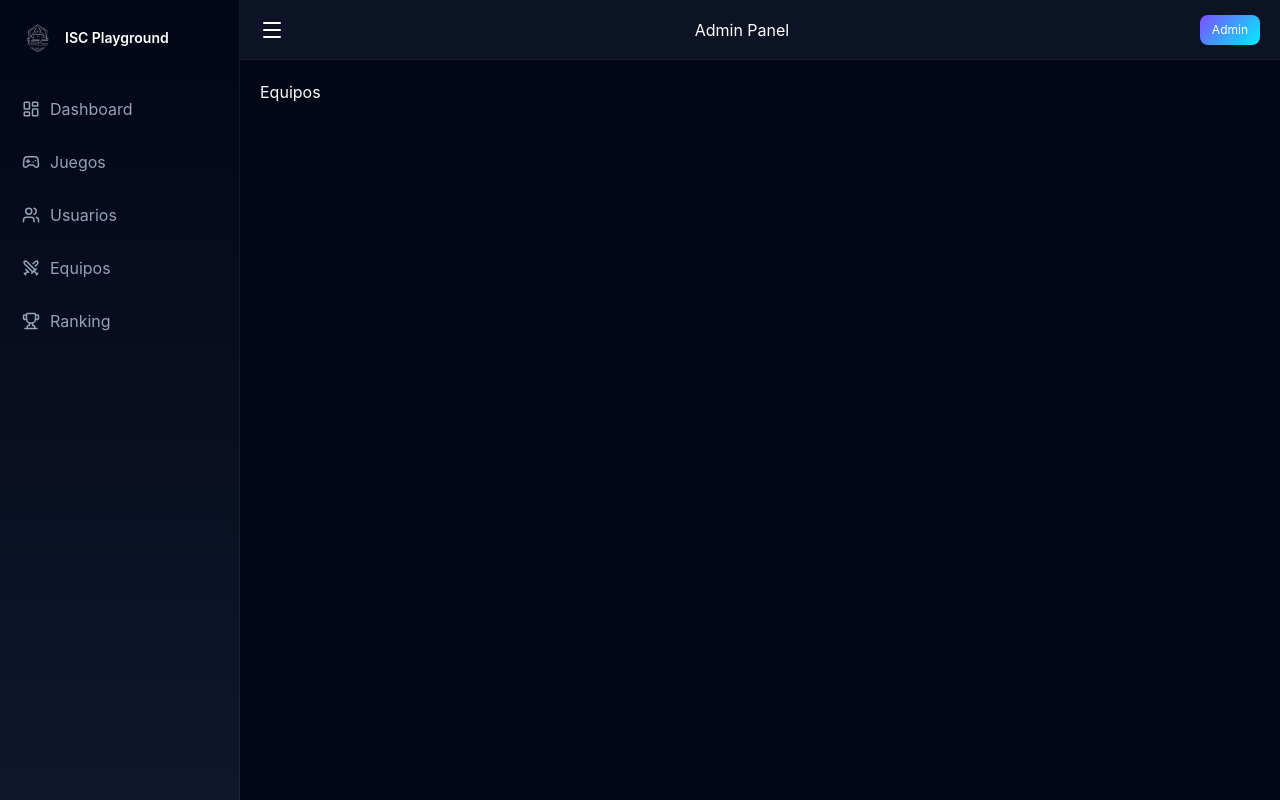
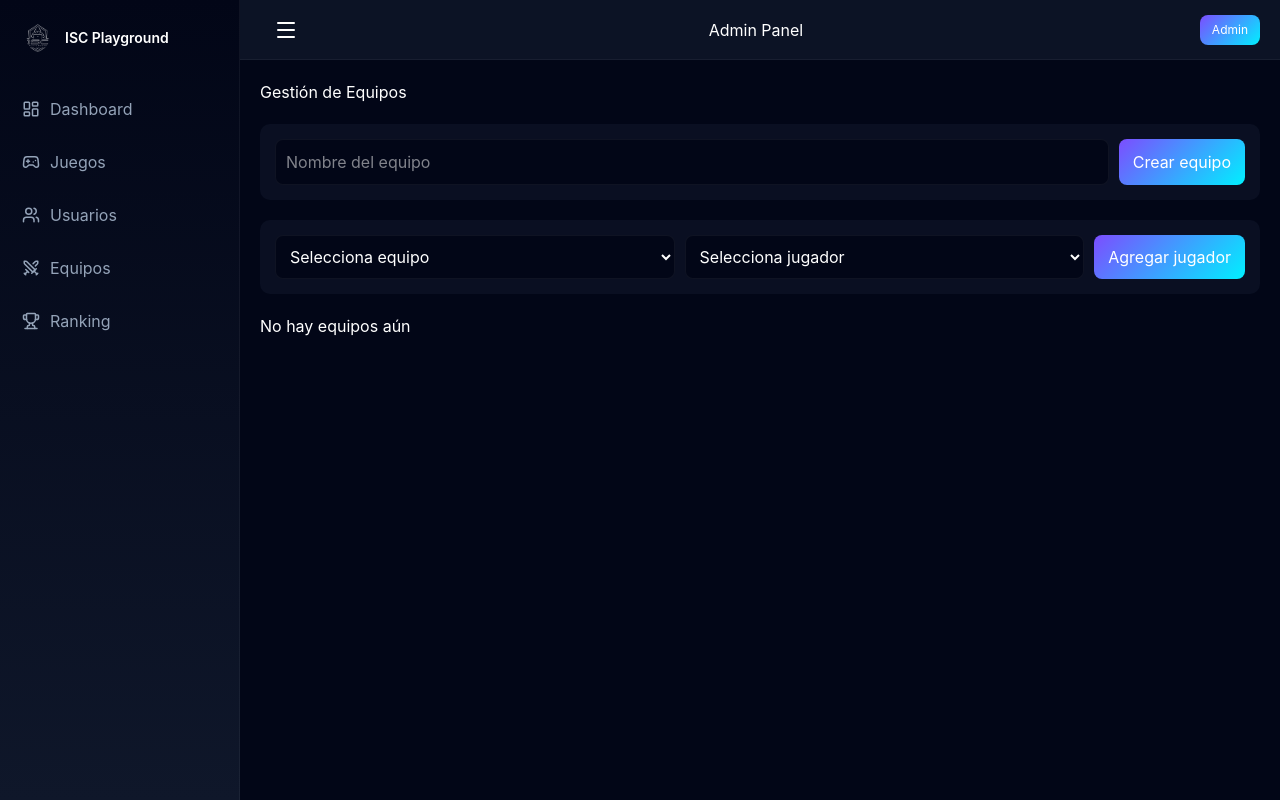
Before and after one commit to fergood-2703/isc-playground, a React (Vite) app: page /admin/equipos in a window 1280 px wide. Built offline with nearby package versions, Linux system fonts and the light colour scheme.

Commit message:
Agregando la view de Equipos del dashboard de administrador

```diff
--- a/src/App.jsx
+++ b/src/App.jsx
@@ -5,6 +5,8 @@ import Login from "./pages/Login/Login";
 import Registro from "./pages/Registro/Registro";
 import DashboardLayout from "./pages/Dashboard/DashboardLayout"; //
 import Juegos from "./pages/Dashboard/views/Juegos";
+import Equipos from "./pages/Dashboard/views/Equipos";
+
 
 export default function App() {
   return (
@@ -21,7 +23,7 @@ export default function App() {
           <Route index element={<h2>Dashboard Home</h2>} />
           <Route path="juegos" element={<Juegos/>} />
           <Route path="usuarios" element={<h2>Usuarios</h2>} />
-          <Route path="equipos" element={<h2>Equipos</h2>} />
+          <Route path="equipos" element={<Equipos/>} />
           <Route path="ranking" element={<h2>Ranking</h2>} />
         </Route>
 
--- /dev/null
+++ b/src/pages/Dashboard/views/Equipos.css
@@ -0,0 +1,56 @@
+.teams {
+  display: flex;
+  flex-direction: column;
+  gap: 20px;
+}
+
+.team-form,
+.player-form {
+  display: flex;
+  gap: 10px;
+
+  background: rgba(15,23,42,0.6);
+  padding: 15px;
+  border-radius: 10px;
+}
+
+input, select {
+  background: #020617;
+  border: 1px solid rgba(255,255,255,0.05);
+  padding: 10px;
+  border-radius: 8px;
+  color: white;
+  flex: 1;
+}
+
+button {
+  background: linear-gradient(135deg, #7c4dff, #00f0ff);
+  border: none;
+  padding: 10px 14px;
+  border-radius: 8px;
+  color: white;
+  cursor: pointer;
+}
+
+/* LISTA */
+.team-list {
+  display: grid;
+  grid-template-columns: repeat(auto-fill, minmax(250px, 1fr));
+  gap: 16px;
+}
+
+.team-card {
+  background: rgba(15,23,42,0.7);
+  padding: 15px;
+  border-radius: 12px;
+  border: 1px solid rgba(255,255,255,0.05);
+}
+
+.team-card ul {
+  margin: 10px 0;
+  padding-left: 15px;
+}
+
+.delete {
+  background: #ef4444;
+}
--- /dev/null
+++ b/src/pages/Dashboard/views/Equipos.jsx
@@ -0,0 +1,137 @@
+import { useState } from "react";
+import "./Equipos.css";
+
+export default function Equipos() {
+    const [teams, setTeams] = useState([]);
+
+    const [teamName, setTeamName] = useState("");
+    const [playerName, setPlayerName] = useState("");
+    const [selectedTeam, setSelectedTeam] = useState(null);
+
+    const [users] = useState([
+        { id: 1, nombre: "Fer" },
+        { id: 2, nombre: "Carlos" },
+        { id: 3, nombre: "Ana" },
+        { id: 4, nombre: "Luis" },
+    ]);
+
+    // crear equipo
+    const handleCreateTeam = (e) => {
+        e.preventDefault();
+
+        if (!teamName) return;
+
+        const newTeam = {
+            id: Date.now(),
+            name: teamName,
+            players: [],
+        };
+
+        setTeams([...teams, newTeam]);
+        setTeamName("");
+    };
+
+    // agregar jugador
+    const handleAddPlayer = (e) => {
+        e.preventDefault();
+
+        if (!playerName || selectedTeam === null) return;
+
+        setTeams(
+            teams.map((team) => {
+                if (team.id === selectedTeam) {
+
+                    // ❌ evitar duplicados
+                    if (team.players.includes(playerName)) {
+                        alert("Este jugador ya está en el equipo");
+                        return team;
+                    }
+
+                    return {
+                        ...team,
+                        players: [...team.players, playerName],
+                    };
+                }
+                return team;
+            })
+        );
+
+        setPlayerName("");
+    };
+
+    // eliminar equipo
+    const handleDeleteTeam = (id) => {
+        setTeams(teams.filter((t) => t.id !== id));
+    };
+
+    return (
+        <div className="teams">
+
+            <h2>Gestión de Equipos</h2>
+
+            {/* CREAR EQUIPO */}
+            <form className="team-form" onSubmit={handleCreateTeam}>
+                <input
+                    type="text"
+                    placeholder="Nombre del equipo"
+                    value={teamName}
+                    onChange={(e) => setTeamName(e.target.value)}
+                />
+
+                <button>Crear equipo</button>
+            </form>
+
+            {/* AGREGAR JUGADOR */}
+            <form className="player-form" onSubmit={handleAddPlayer}>
+                <select onChange={(e) => setSelectedTeam(Number(e.target.value))}>
+                    <option value="">Selecciona equipo</option>
+                    {teams.map((t) => (
+                        <option key={t.id} value={t.id}>
+                            {t.name}
+                        </option>
+                    ))}
+                </select>
+
+                <select
+                    value={playerName}
+                    onChange={(e) => setPlayerName(e.target.value)}
+                >
+                    <option value="">Selecciona jugador</option>
+                    {users.map((u) => (
+                        <option key={u.id} value={u.nombre}>
+                            {u.nombre}
+                        </option>
+                    ))}
+                </select>
+
+                <button>Agregar jugador</button>
+            </form>
+
+            {/* LISTA */}
+            <div className="team-list">
+                {teams.length === 0 && <p>No hay equipos aún</p>}
+
+                {teams.map((team) => (
+                    <div className="team-card" key={team.id}>
+                        <h3>{team.name}</h3>
+
+                        <ul>
+                            {team.players.length === 0 && <li>Sin jugadores</li>}
+                            {team.players.map((p, i) => (
+                                <li key={i}>{p}</li>
+                            ))}
+                        </ul>
+
+                        <button
+                            className="delete"
+                            onClick={() => handleDeleteTeam(team.id)}
+                        >
+                            Eliminar equipo
+                        </button>
+                    </div>
+                ))}
+            </div>
+
+        </div>
+    );
+}
```
